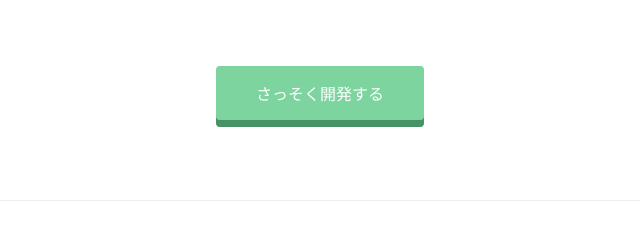
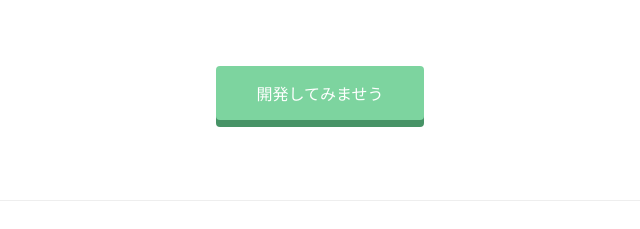
Before and after one commit to yuyaNK/yuyaNK.github.io, a plain HTML site: page index.html in a window 1280 px wide. Shown: the part 1426-1655 px from the top of the page, 320-960 px from the left. Drawn offline with Linux system fonts and the light colour scheme.

Commit message:
Update index.html

```diff
--- a/index.html
+++ b/index.html
@@ -77,7 +77,7 @@
         <h2>さぁ、あなたもProgateでプログラミングを学んでみませんか?</h2>
         <h3>Let's learn to code, learn to be creative!</h3>
       </div>
-      <span class="btn message">さっそく開発する</span>
+      <span class="btn message">開発してみませう</span>
     </div>
   </div>
   <footer>
```
